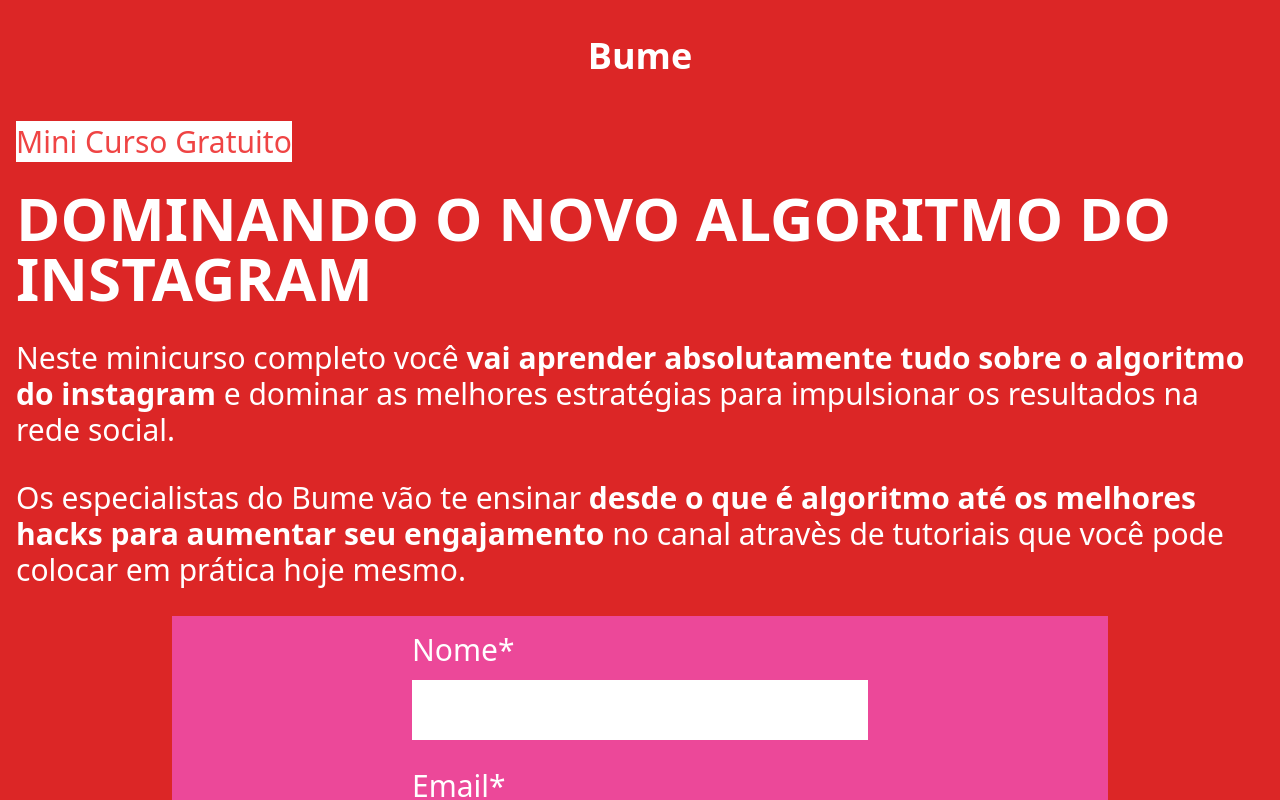
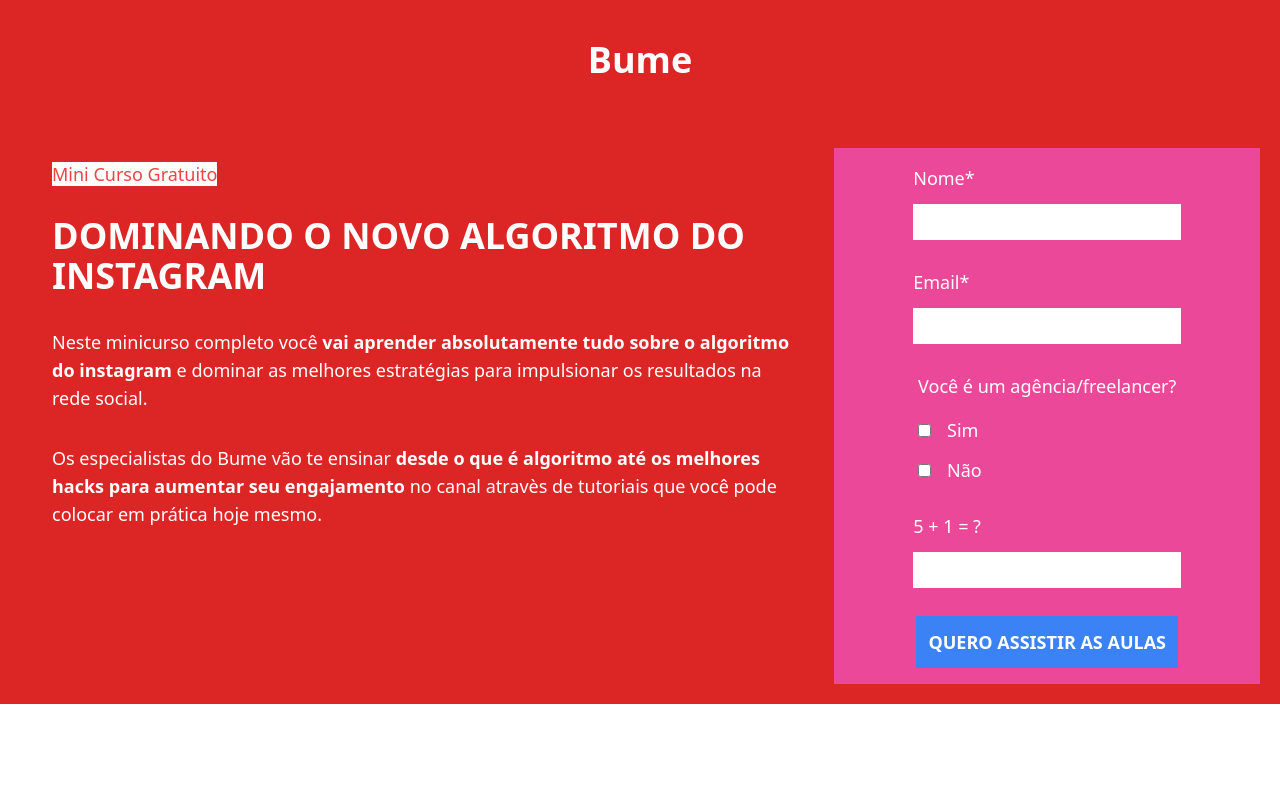
Before and after one commit to Gabriel-Marcelo/angular-e-tailwind, an Angular app: page / in a window 1280 px wide. Shown: the top 800 px of the page. Built offline with nearby package versions, Linux system fonts and the light colour scheme.

Commit message:
landing page na tela grande

```diff
--- a/src/app/app.component.html
+++ b/src/app/app.component.html
@@ -1,9 +1,10 @@
-<div class="container bg-red-600 p-4 flex flex-col space-y-4 md:text-3xl md:space-y-7">
+<div class="bg-red-600 p-4 flex flex-col space-y-4 md:text-3xl md:space-y-7 lg:p-5">
   <h1 class="text-white font-bold self-center md:p-5 md:text-4xl"><span>Bume</span></h1>
-  <div class="md:space-y-7">
+  <div class="flex flex-col space-y-5 lg:flex-row lg:text-lg">
+    <div class="md:space-y-7 lg:p-8">
       <span class="bg-white text-red-500">Mini Curso Gratuito</span>
       <div class="flex flex-col space-y-3 mt-2 md:space-y-8">
-      <p class="text-white font-black text-3xl md:text-6xl">DOMINANDO O NOVO ALGORITMO DO INSTAGRAM</p>
+        <p class="text-white font-black text-3xl md:text-6xl lg:text-4xl">DOMINANDO O NOVO ALGORITMO DO INSTAGRAM</p>
         <p class="text-white font-light">
           Neste minicurso completo você <span class="font-black">vai aprender absolutamente tudo sobre o algoritmo do instagram</span> e dominar as
           melhores estratégias para impulsionar os resultados na rede social.
@@ -16,11 +17,11 @@
     <div class="bg-pink-500 p-4 text-white flex flex-col space-y-7 md:items-center md:w-3/4 md:self-center">
       <div class="md:space-y-3">
         <label for="fname">Nome*</label><br>
-        <input class="md:p-3" type="text" id="fname" name="fname"><br>
+        <input class="md:p-3 lg:p-1" type="text" id="fname" name="fname"><br>
       </div>
       <div class="md:space-y-3">
         <label for="lname">Email*</label><br>
-        <input class="md:p-3" type="email" id="lname" name="lname">
+        <input class="md:p-3 lg:p-1" type="email" id="lname" name="lname">
       </div>
       <div class="space-y-4">
         <span>Você é um agência/freelancer?</span>
@@ -37,9 +38,10 @@
       </div>
       <div class="space-y-3">
         <span>5 + 1 = ?</span><br>
-        <input class="md:p-3" type="text">
+        <input class="md:p-3 lg:p-1" type="text">
       </div>
-      <input class="object-bottom self-center py-3 px-4 bg-blue-500 font-bold md:p-8" type="submit" value="QUERO ASSISTIR AS AULAS">
+      <input class="object-bottom self-center py-3 px-4 bg-blue-500 font-bold md:p-8 lg:p-3" type="submit" value="QUERO ASSISTIR AS AULAS">
+    </div>
   </div>
 </div>
 <router-outlet></router-outlet>
```
Lines whose indentation alone changed are shown as unchanged.
